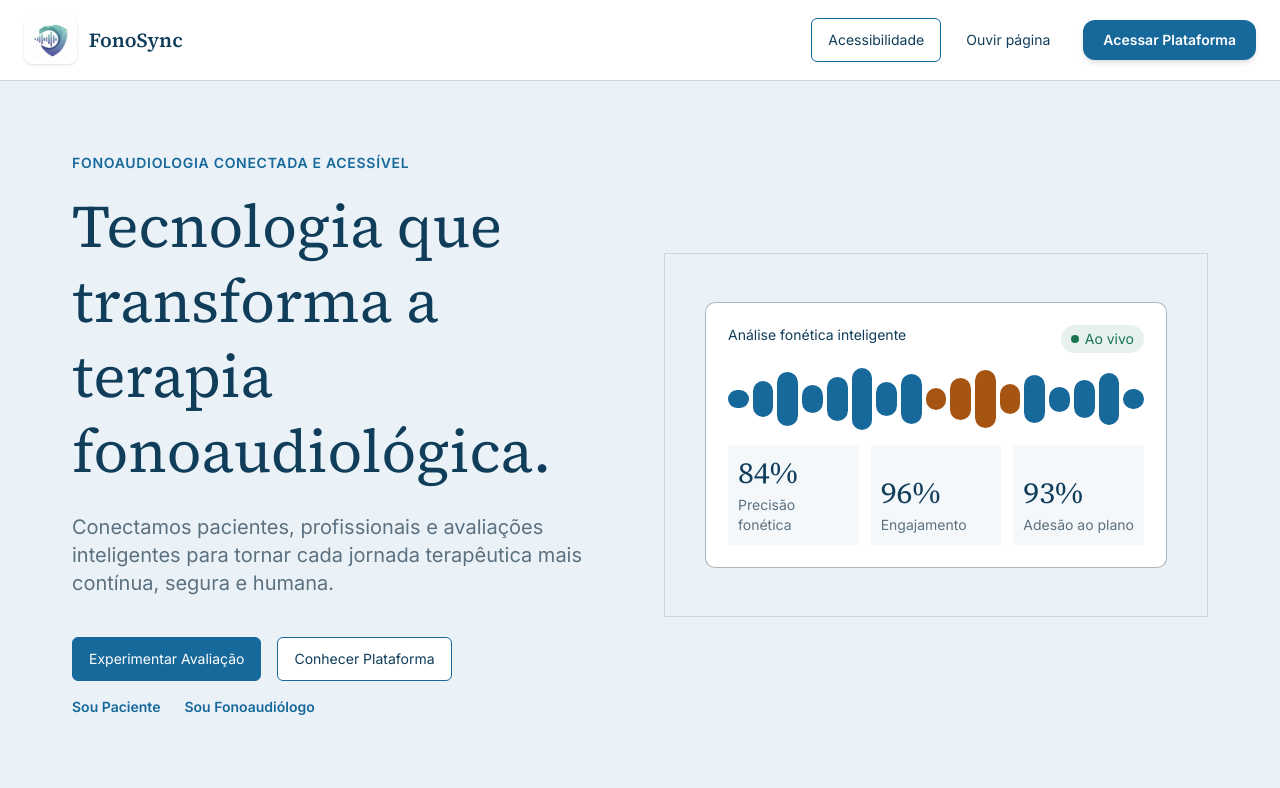
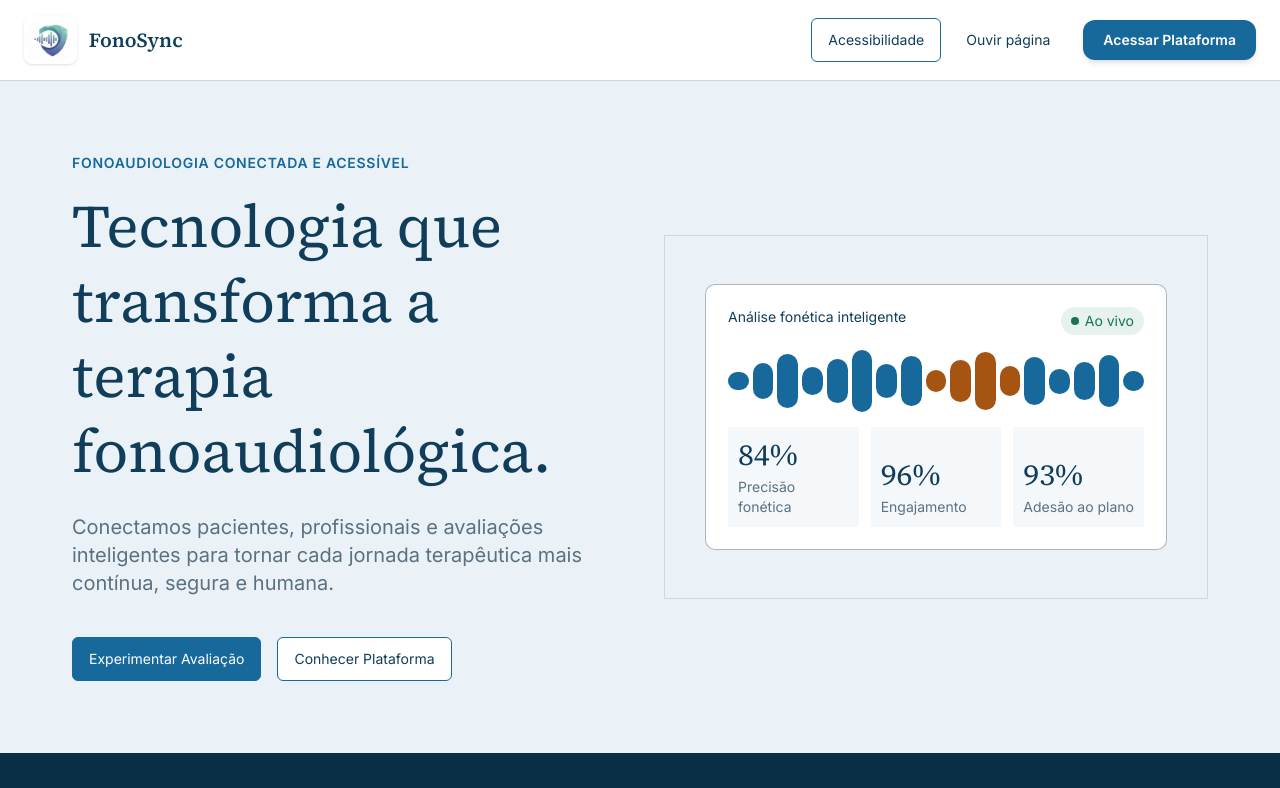
Before and after one commit to gastaogoncalves/fonosync, a React (Vite) app: page / in a window 1280 px wide. Shown: the top 788 px of the page. Built offline with nearby package versions, Linux system fonts and the light colour scheme.

Commit message:
refactor: remove links de acesso repetidos no Hero

```diff
--- a/src/pages/LandingPage.jsx
+++ b/src/pages/LandingPage.jsx
@@ -122,14 +122,6 @@ export default function LandingPage() {
                 <Button variant="primary">Experimentar Avaliação</Button>
                 <Button variant="secondary">Conhecer Plataforma</Button>
               </div>
-              <div className="mt-4 flex gap-6 text-sm font-bold">
-                <a href="#/paciente/entrar" className="text-primary underline-offset-4 decoration-2 hover:underline">
-                  Sou Paciente
-                </a>
-                <a href="#/profissional/entrar" className="text-primary underline-offset-4 decoration-2 hover:underline">
-                  Sou Fonoaudiólogo
-                </a>
-              </div>
             </div>
 
             <PhoneticCard />
```
